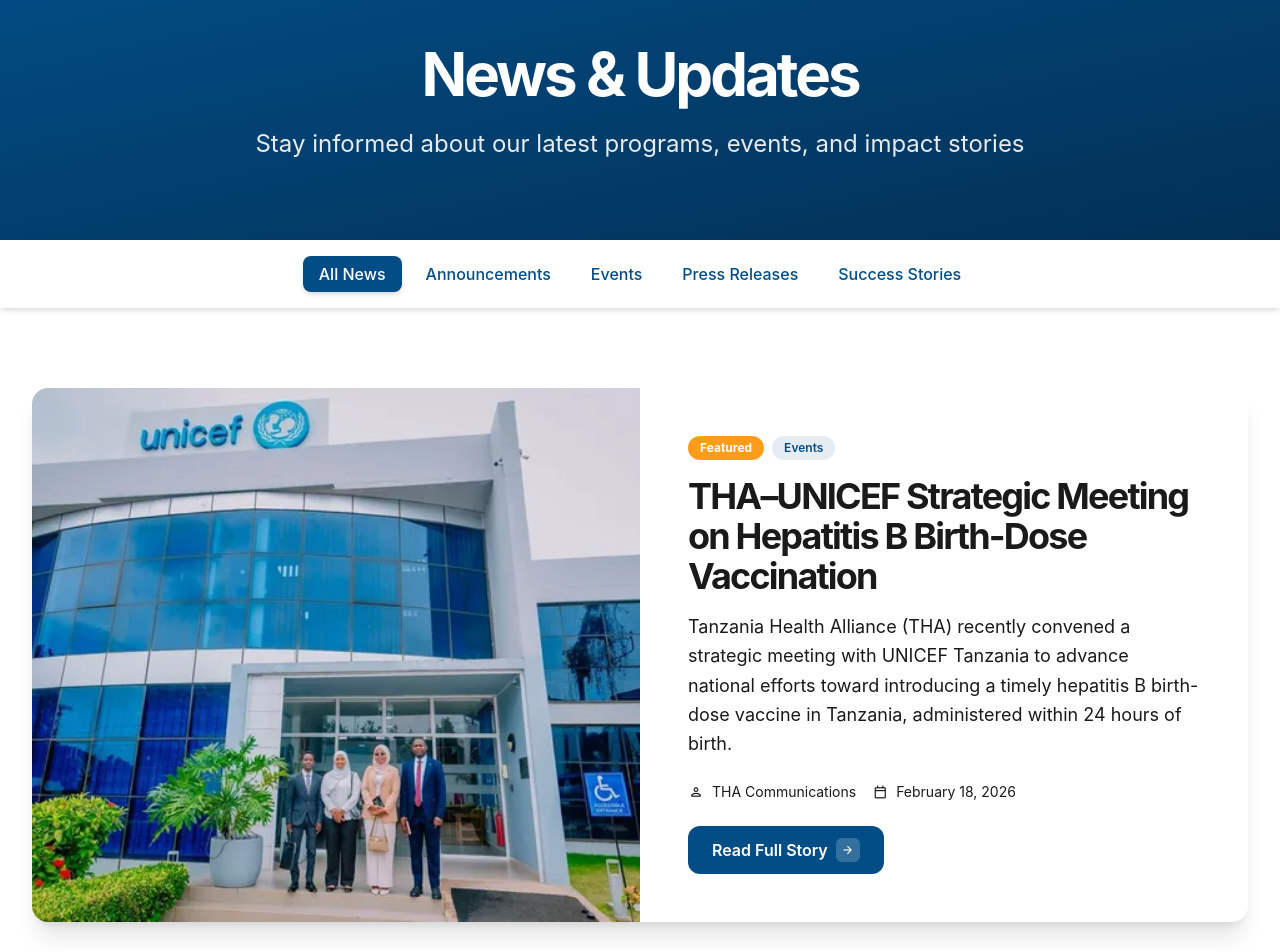
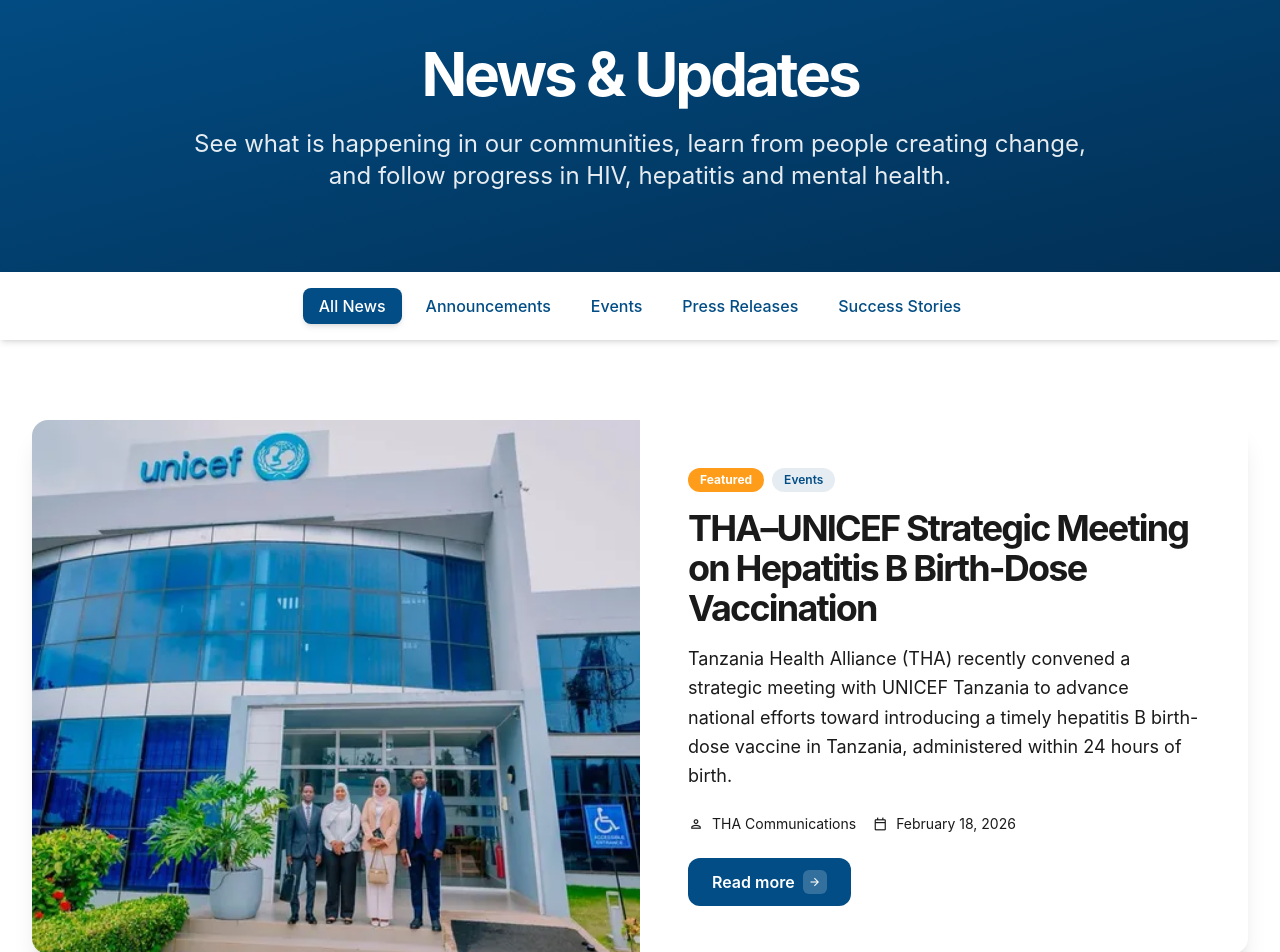
Before and after one commit to zayqu/tha-website, a React (Vite) app: page /news in a window 1280 px wide. Shown: the part 100-1052 px from the top of the page. Built offline with nearby package versions, Linux system fonts and the light colour scheme; no server answers.

Commit message:
Use warm visitor-focused news copy

```diff
--- a/src/pages/News.jsx
+++ b/src/pages/News.jsx
@@ -72,7 +72,7 @@ export const News = () => {
           <div className="max-w-4xl mx-auto text-center">
             <h1 className="heading-xl text-white mb-6">News &amp; Updates</h1>
             <p className="text-xl md:text-2xl text-white/90 leading-relaxed">
-              Stay informed about our latest programs, events, and impact stories
+              See what is happening in our communities, learn from people creating change, and follow progress in HIV, hepatitis and mental health.
             </p>
           </div>
         </div>
@@ -150,7 +150,7 @@ export const News = () => {
                   </div>
 
                   <span className="inline-flex items-center gap-2 px-6 py-3 bg-primary text-white font-semibold rounded-xl w-fit group-hover:bg-secondary transition-colors duration-300">
-                    Read Full Story
+                    Read more
                     <div className="w-6 h-6 bg-white/20 rounded-md flex items-center justify-center group-hover:translate-x-1 transition-transform">
                       <Icon name="arrow_forward" size={14} color="white" />
                     </div>
@@ -231,9 +231,9 @@ export const News = () => {
               <div className="w-24 h-24 bg-neutral rounded-full flex items-center justify-center mx-auto mb-6">
                 <Icon name="newspaper" size={48} className="text-primary/30" />
               </div>
-              <h3 className="heading-md mb-4">No news in this category</h3>
+              <h3 className="heading-md mb-4">We have no updates here yet</h3>
               <p className="body-md text-neutral-dark/70">
-                Check back soon for updates in {activeCategory}
+                {activeCategory === 'all' ? 'New stories and announcements will appear here as they are published.' : `New ${activeCategory.toLowerCase()} will appear here as they are published.`}
               </p>
             </div>
           )}
```
